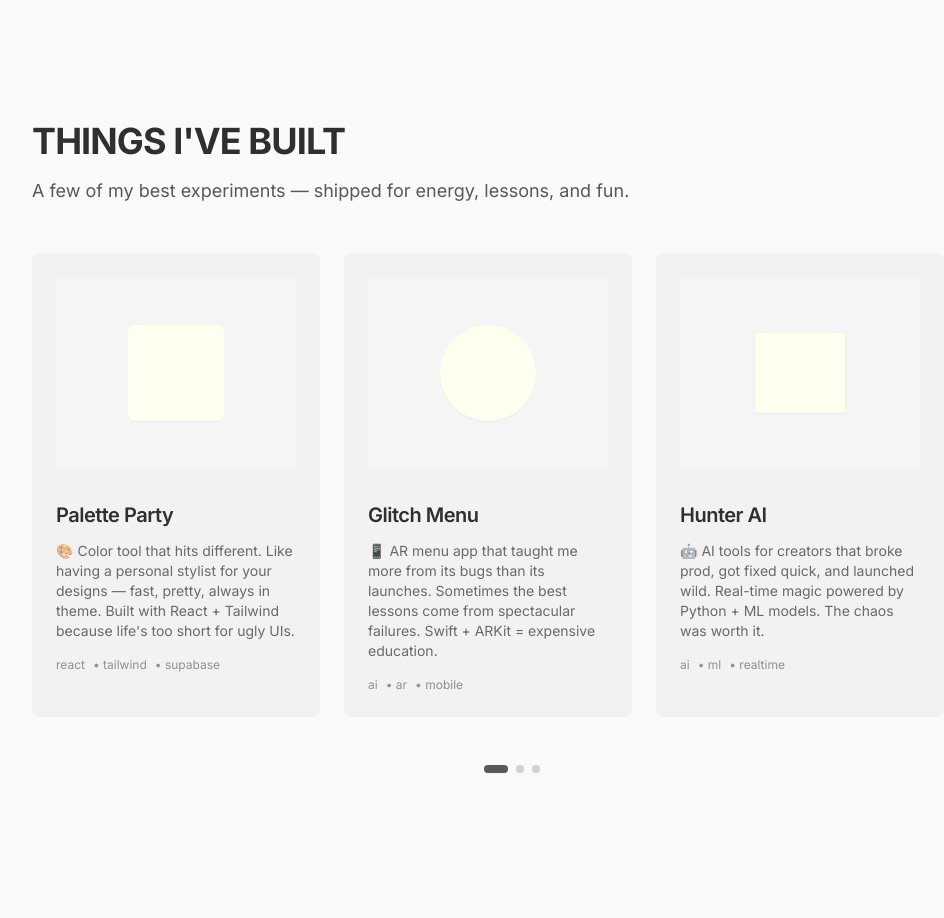
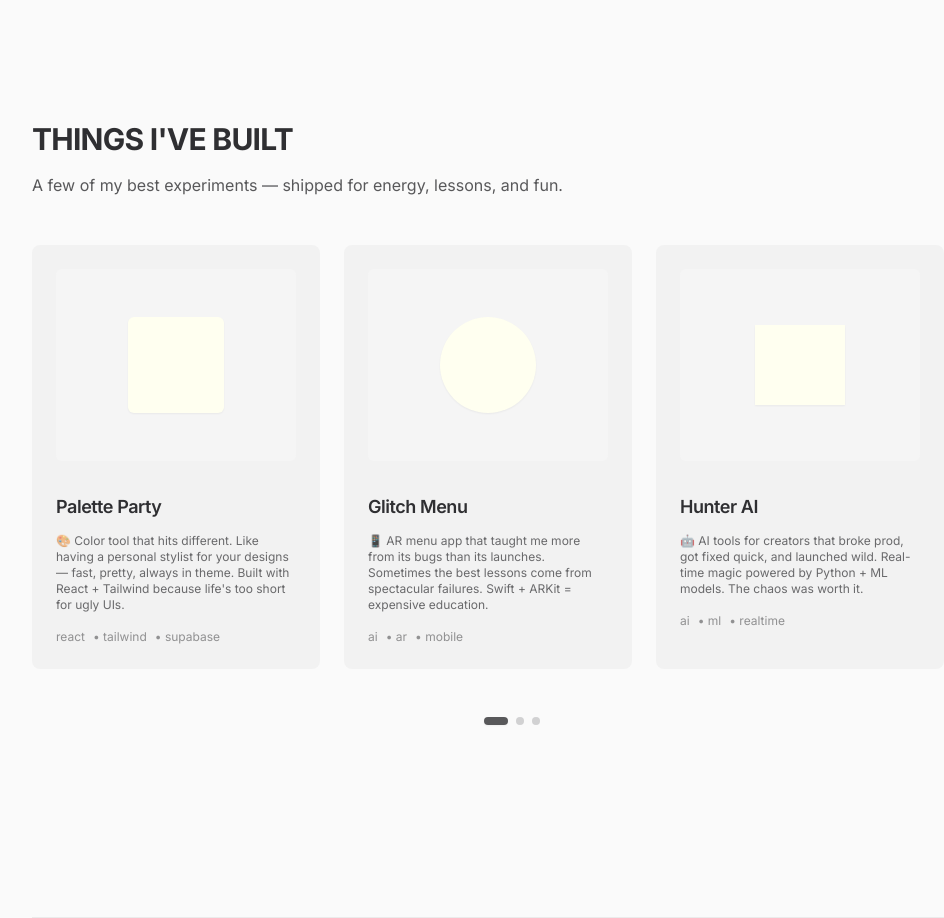
Before and after one commit to MynkSinghal/Portfolio-v2, a Next.js app: page / in a window 1280 px wide. Shown: the part 2620-3538 px from the top of the page, without its empty margins (128-1072 px from the left). Built offline with nearby package versions, Linux system fonts and the light colour scheme.

Commit message:
Update projects-section.tsx

```diff
--- a/src/components/projects-section.tsx
+++ b/src/components/projects-section.tsx
@@ -200,11 +200,11 @@ export default function ProjectsSection() {
             ? 'opacity-100 translate-y-0'
             : 'opacity-0 translate-y-8'
         }`}>
-          <h2 className="text-2xl md:text-3xl lg:text-4xl font-bold mb-4 tracking-tight uppercase">
+          <h2 className="text-xl md:text-2xl lg:text-3xl font-bold mb-4 tracking-tight uppercase">
             Things I&apos;ve Built
           </h2>
 
-          <p className="text-lg mb-12 text-foreground/80">
+          <p className="text-base mb-12 text-foreground/80">
             A few of my best experiments — shipped for energy, lessons, and fun.
           </p>
         </div>
@@ -245,9 +245,9 @@ export default function ProjectsSection() {
                     )}
                   </div>
 
-                  <h3 className="text-xl font-semibold mb-3 group-hover:text-foreground/90 transition-colors duration-200">{project.title}</h3>
+                  <h3 className="text-lg font-semibold mb-3 group-hover:text-foreground/90 transition-colors duration-200">{project.title}</h3>
 
-                  <p className="text-sm text-foreground/70 mb-4 group-hover:text-foreground/80 transition-colors duration-200">{project.description}</p>
+                  <p className="text-xs text-foreground/70 mb-4 group-hover:text-foreground/80 transition-colors duration-200">{project.description}</p>
 
                   <div className="flex flex-wrap gap-2">
                     {project.tags.map((tag, tagIndex) => (
```
